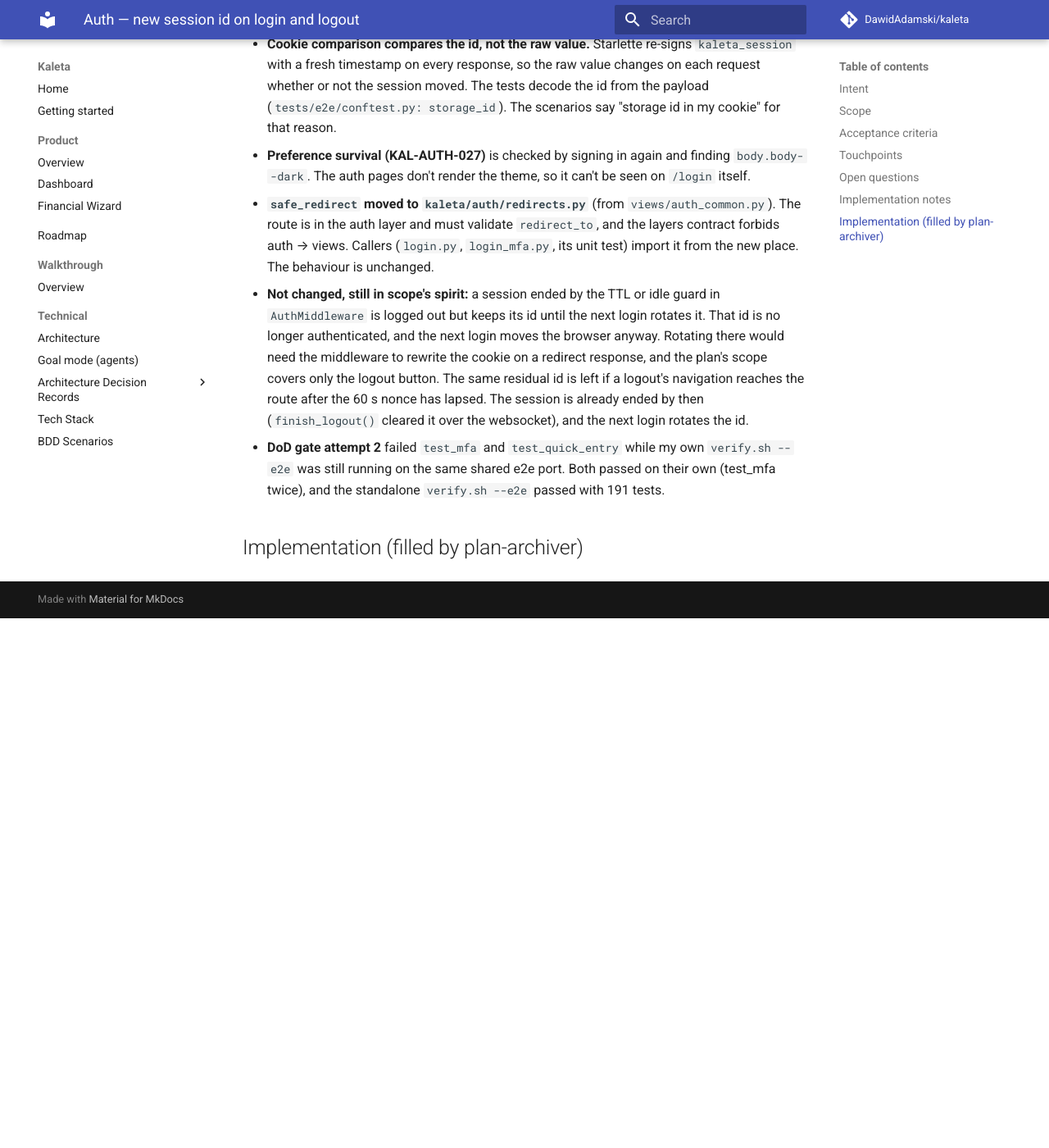
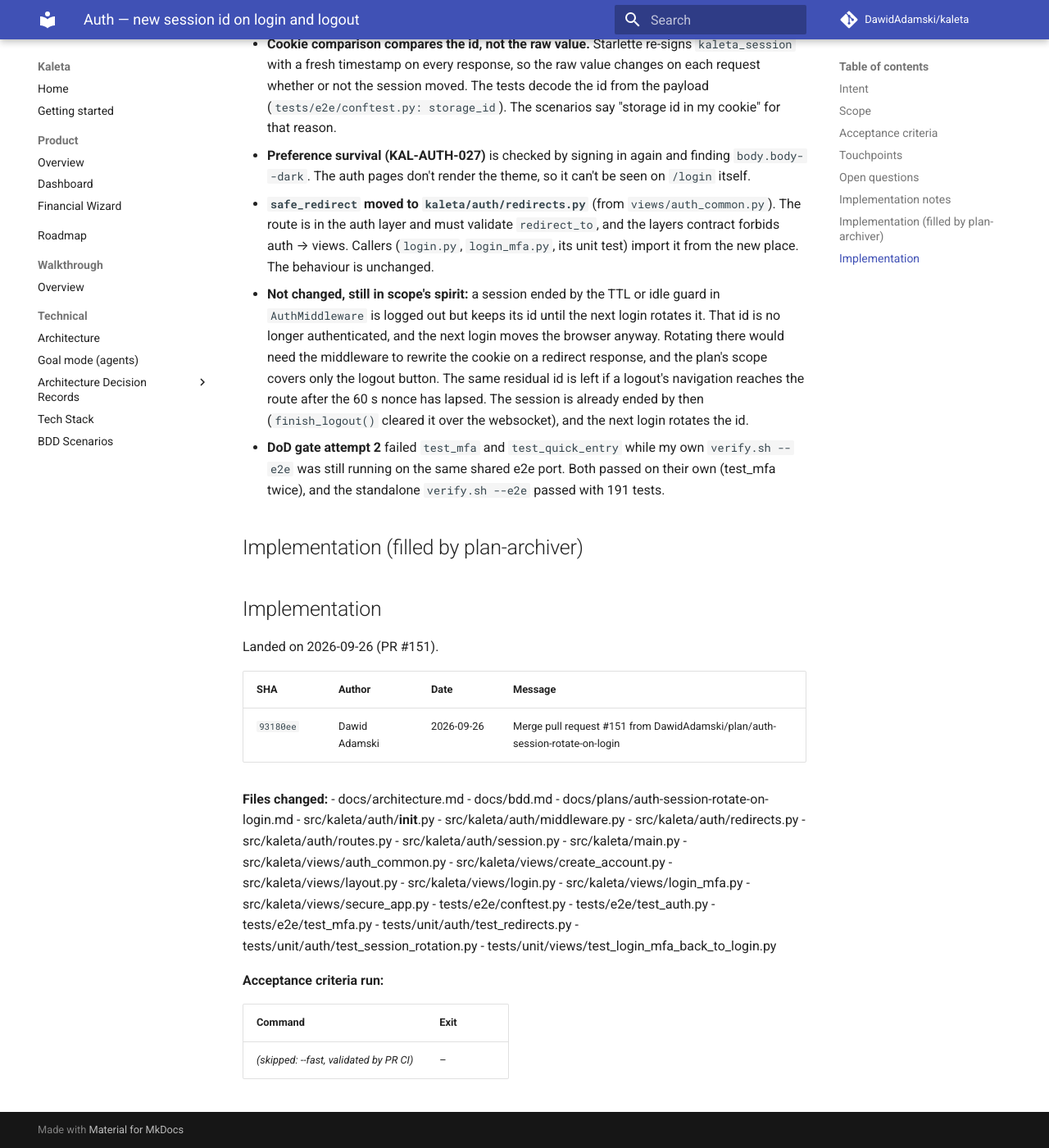
Before and after one commit to DawidAdamski/kaleta, an MkDocs documentation site: the page built from docs/plans/archive/auth-session-rotate-on-login.md, in a window 1280 px wide and 1400 px high, scrolled down 3681 px. Shown: the whole window at 82% size. Built offline with MkDocs 1.6.1 and Material for MkDocs 9.7.7, drawn with Linux system fonts in a browser that asks for light colours; comment, search, counter and statistics services are not loaded; before the commit the page ends 4435 px from its top, so only the background shows below that.

Commit message:
docs(plans): archive auth-session-rotate-on-login (#151)

```diff
--- a/docs/plans/auth-session-rotate-on-login.md
+++ b/docs/plans/archive/auth-session-rotate-on-login.md
@@ -3,8 +3,9 @@ plan_id: auth-session-rotate-on-login
 title: Auth — new session id on login and logout
 area: auth
 effort: medium
-status: in-progress
-roadmap_ref: ../roadmap.md#auth
+status: archived
+archived_at: 2026-09-26
+roadmap_ref: ../../roadmap.md#auth
 ---
 
 # Auth — new session id on login and logout
@@ -74,7 +75,7 @@ authenticated stamps around until the 30-day sweep.
   and the theme preference survived both.
 
 Out of scope:
-- Cookie flags — [auth-session-cookie-flags](archive/auth-session-cookie-flags.md).
+- Cookie flags — [auth-session-cookie-flags](auth-session-cookie-flags.md).
 - Moving preferences from per-browser storage to per-user rows in the
   database. That is the right long-term home for `dashboard_layout`
   and friends once there is more than one user per browser, but it is
@@ -190,3 +191,40 @@ Out of scope:
   `verify.sh --e2e` passed with 191 tests.
 
 ## Implementation (filled by plan-archiver)
+
+## Implementation
+
+Landed on 2026-09-26 (PR #151).
+
+| SHA | Author | Date | Message |
+|---|---|---|---|
+| `93180ee` | Dawid Adamski | 2026-09-26 | Merge pull request #151 from DawidAdamski/plan/auth-session-rotate-on-login |
+
+**Files changed:**
+- docs/architecture.md
+- docs/bdd.md
+- docs/plans/auth-session-rotate-on-login.md
+- src/kaleta/auth/__init__.py
+- src/kaleta/auth/middleware.py
+- src/kaleta/auth/redirects.py
+- src/kaleta/auth/routes.py
+- src/kaleta/auth/session.py
+- src/kaleta/main.py
+- src/kaleta/views/auth_common.py
+- src/kaleta/views/create_account.py
+- src/kaleta/views/layout.py
+- src/kaleta/views/login.py
+- src/kaleta/views/login_mfa.py
+- src/kaleta/views/secure_app.py
+- tests/e2e/conftest.py
+- tests/e2e/test_auth.py
+- tests/e2e/test_mfa.py
+- tests/unit/auth/test_redirects.py
+- tests/unit/auth/test_session_rotation.py
+- tests/unit/views/test_login_mfa_back_to_login.py
+
+**Acceptance criteria run:**
+
+| Command | Exit |
+|---|---|
+| _(skipped: --fast, validated by PR CI)_ | – |
```
Also changed, not shown: docs/plans/README.md (+2 -2 lines), docs/plans/archive/auth-session-cookie-flags.md (+1 -1 lines).
